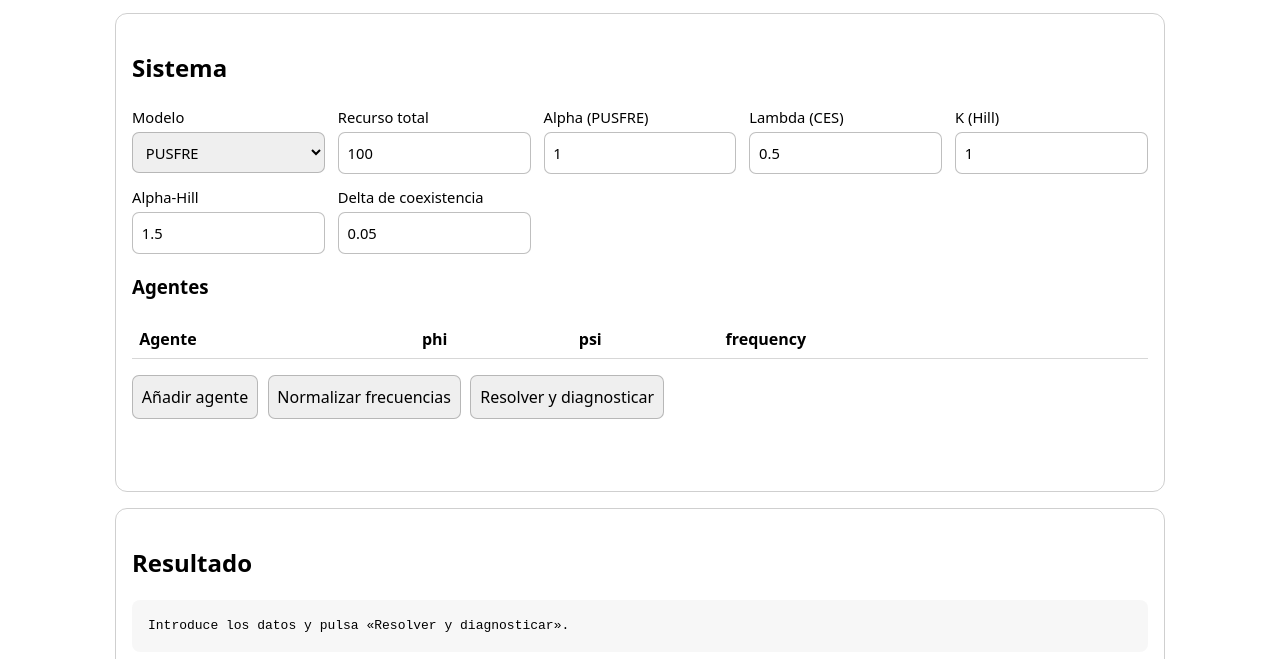
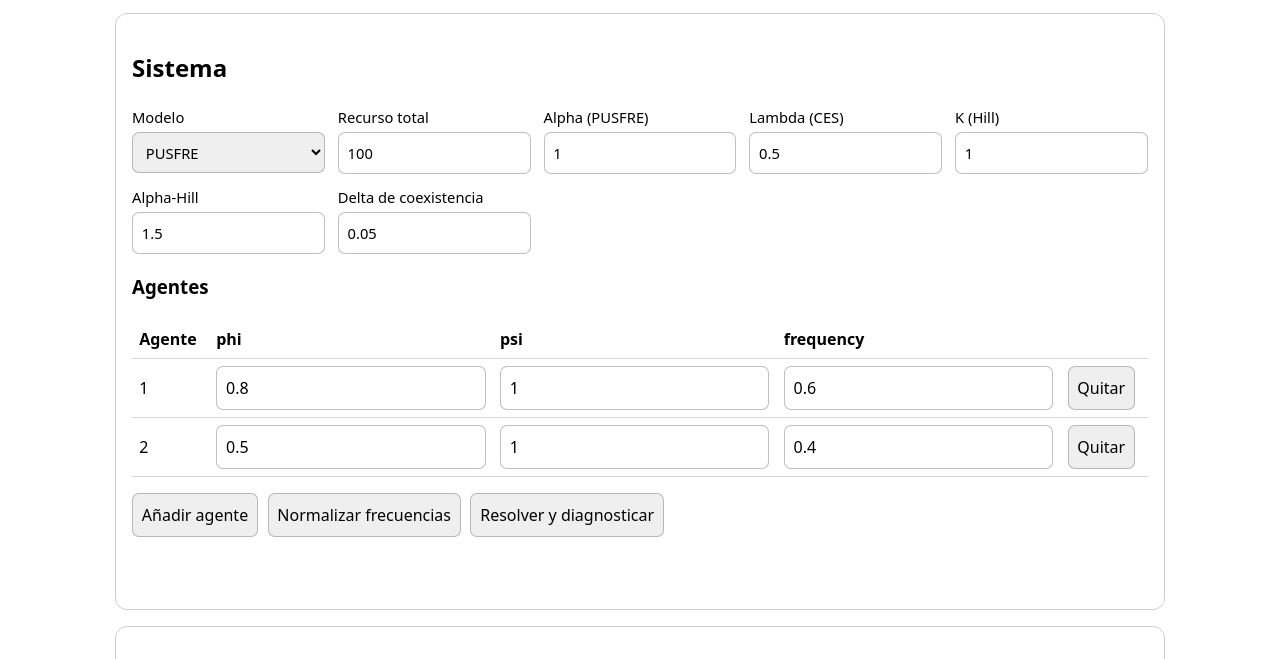
Before and after one commit to orbitalronin94/ronin-lang, a plain HTML site: page office/index.html in a window 1280 px wide. Shown: the part 123-782 px from the top of the page. Drawn offline with Linux system fonts and the light colour scheme.

Commit message:
fix: normalize Office script escaping

```diff
--- a/office/index.html
+++ b/office/index.html
@@ -143,13 +143,13 @@ document.getElementById("model").addEventListener("change",e=>{
  document.getElementById("alpha").disabled=e.target.value!=="pusfre";
  document.getElementById("lambda").disabled=e.target.value==="pusfre";
 });
-addAgent(.8,1,.6);addAgent(.5,1,.4);\n
+addAgent(.8,1,.6);addAgent(.5,1,.4);
 function showTab(name){document.querySelectorAll(".office-tab").forEach(p=>p.hidden=p.id!=="tab-"+name);document.querySelectorAll("[data-tab]").forEach(b=>b.setAttribute("aria-pressed",String(b.dataset.tab===name)));}
 document.querySelectorAll("[data-tab]").forEach(b=>b.addEventListener("click",()=>showTab(b.dataset.tab)));
 function renderSheet(){const data=agents();const table=document.createElement("table");table.innerHTML="<thead><tr><th>#</th><th>phi</th><th>psi</th><th>frequency</th></tr></thead>";const body=document.createElement("tbody");data.forEach((a,i)=>{const tr=document.createElement("tr");[i+1,a.phi,a.psi,a.frequency].forEach(v=>{const td=document.createElement("td");td.textContent=String(v);tr.appendChild(td);});body.appendChild(tr);});table.appendChild(body);const root=document.getElementById("sheet-table");root.replaceChildren(table);}
 document.getElementById("chat-send").addEventListener("click",()=>{const q=document.getElementById("chat-prompt").value.toLowerCase();let a="RONIN Office ejecuta un motor local. Usa Diagnose para revisar Ω y la identificabilidad; Sheet para exportar los agentes; Simulator para explorar la dinámica.";if(q.includes("degener"))a="Degeneracy active indica que el rango de Ω es menor que 3 órdenes y que K y alpha_h están libres; ambos parámetros pueden no identificarse por separado.";else if(q.includes("frequency")||q.includes("frecuencia"))a="Las frecuencias representan la participación de cada agente y deben sumar 1 (tolerancia 1e-9).";else if(q.includes("export")||q.includes("csv"))a="Abre Sheet y pulsa Exportar CSV para guardar los agentes actuales.";document.getElementById("chat-answer").textContent=a;});
-document.getElementById("sheet-export").addEventListener("click",()=>{const rows=[["name","phi","psi","frequency"],...agents().map((a,i)=>["agent_"+(i+1),a.phi,a.psi,a.frequency])];const csv=rows.map(r=>r.join(",")).join("\\n");const url=URL.createObjectURL(new Blob([csv],{type:"text/csv"}));const link=document.createElement("a");link.href=url;link.download="ronin-agents.csv";link.click();URL.revokeObjectURL(url);});
-document.getElementById("sheet-import").addEventListener("change",async e=>{const file=e.target.files[0];if(!file)return;const lines=(await file.text()).trim().split(/\\r?\\n/).slice(1);tbody.replaceChildren();for(const line of lines){const v=line.split(",").map(Number);if(v.length>=3&&v.slice(-3).every(Number.isFinite))addAgent(v.at(-3),v.at(-2),v.at(-1));}renderSheet();});
+document.getElementById("sheet-export").addEventListener("click",()=>{const rows=[["name","phi","psi","frequency"],...agents().map((a,i)=>["agent_"+(i+1),a.phi,a.psi,a.frequency])];const csv=rows.map(r=>r.join(",")).join("\n");const url=URL.createObjectURL(new Blob([csv],{type:"text/csv"}));const link=document.createElement("a");link.href=url;link.download="ronin-agents.csv";link.click();URL.revokeObjectURL(url);});
+document.getElementById("sheet-import").addEventListener("change",async e=>{const file=e.target.files[0];if(!file)return;const lines=(await file.text()).trim().split(/\r?\n/).slice(1);tbody.replaceChildren();for(const line of lines){const v=line.split(",").map(Number);if(v.length>=3&&v.slice(-3).every(Number.isFinite))addAgent(v.at(-3),v.at(-2),v.at(-1));}renderSheet();});
 document.getElementById("optimize").addEventListener("click",()=>{const as=agents();const out=[];for(let alpha=.5;alpha<=2.50001;alpha+=.05){const f=as.map(a=>a.phi*a.psi*Math.pow(a.frequency,alpha));const total=f.reduce((s,x)=>s+x,0);if(total>0){const shares=f.map(x=>x/total);out.push({alpha:Number(alpha.toFixed(2)),minimum_share:Math.min(...shares)});}}out.sort((a,b)=>b.minimum_share-a.minimum_share);document.getElementById("optimizer-result").textContent=out.length?JSON.stringify({best:out[0],top:out.slice(0,5)},null,2):"No hay solución válida.";});
 function projectSimplex(v){const u=[...v].sort((a,b)=>b-a);let sum=0,rho=0;for(let i=0;i<u.length;i++){sum+=u[i];if(u[i]-(sum-1)/(i+1)>0)rho=i+1;}sum=u.slice(0,rho).reduce((s,x)=>s+x,0);const theta=(sum-1)/rho;return v.map(x=>Math.max(x-theta,0));}
 function seeded(seed){let x=(seed>>>0)||1;return()=>{x^=x<<13;x^=x>>>17;x^=x<<5;return (x>>>0)/4294967296;};}
```
